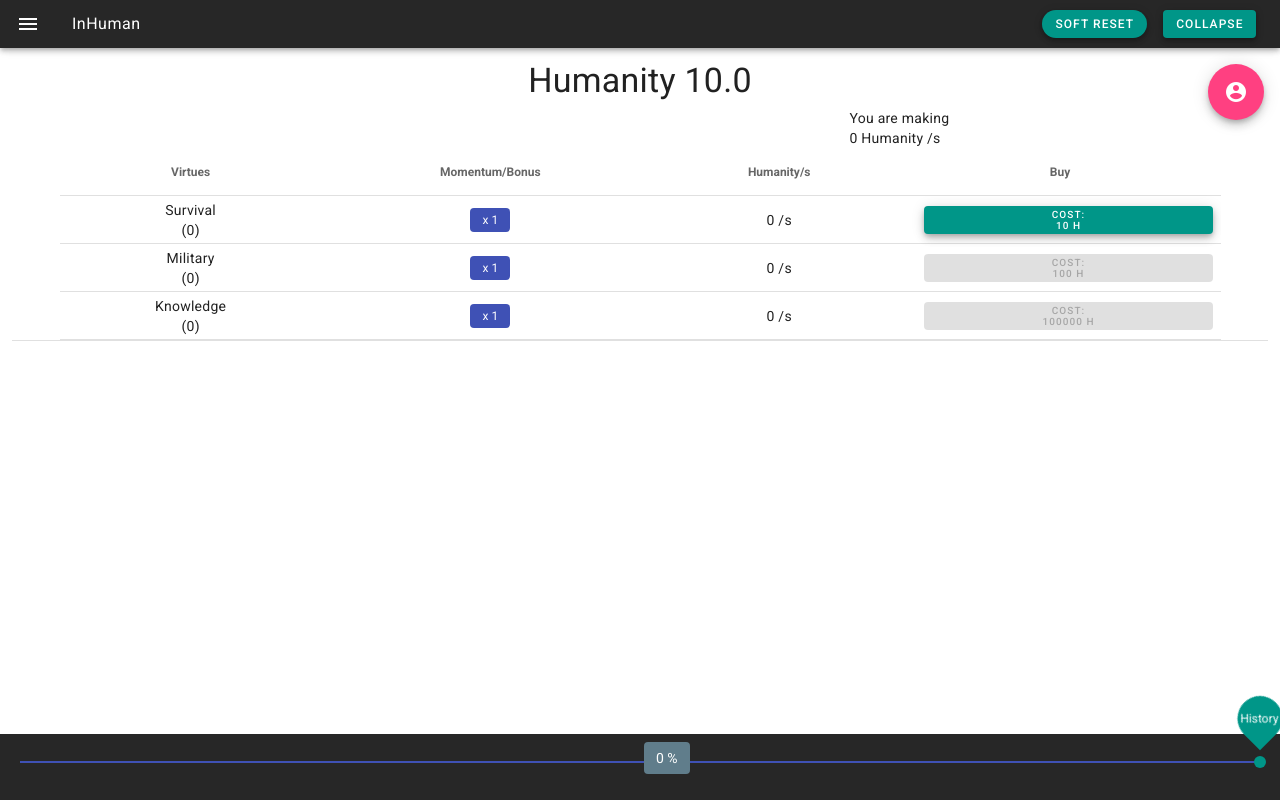
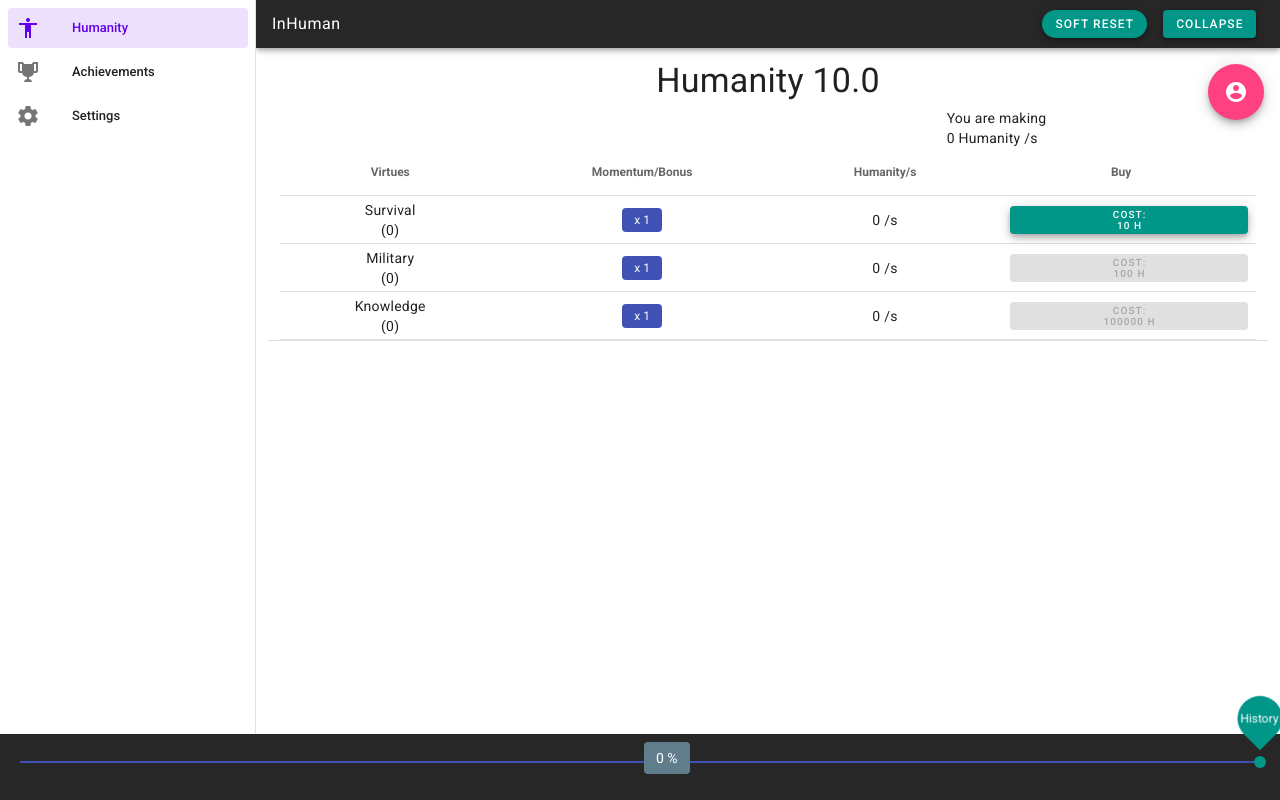
Before and after one commit to Ulises502/InHuman, a Vue app: page / in a window 1280 px wide. Built offline with nearby package versions, Linux system fonts and the light colour scheme.

Commit message:
Change navigation drawer
Better with open-on-hover

```diff
--- a/src/components/layout/Navbar.vue
+++ b/src/components/layout/Navbar.vue
@@ -1,10 +1,7 @@
 <template>
   <div>
     <v-app-bar dark dense app>
-      <v-app-bar-nav-icon @click="drawer = true"></v-app-bar-nav-icon>
-      <v-toolbar-title class="text-body-2 text-sm-body-1 d-none d-sm-block"
-        >InHuman</v-toolbar-title
-      >
+      <v-toolbar-title class="text-body-2 text-sm-body-1 d-none d-sm-block">InHuman</v-toolbar-title>
 
       <v-spacer></v-spacer>
 
@@ -30,19 +27,8 @@
       </v-btn>
     </v-app-bar>
 
-    <v-navigation-drawer v-model="drawer" fixed temporary app>
+    <v-navigation-drawer v-model="drawer" permanent app expand-on-hover>
       <v-list nav dense>
-        <div class="d-flex d-sm-none">
-          <v-list-item>
-            <v-list-item-content>
-              <v-list-item-title class="text-subtitle-1">
-                InHuman
-              </v-list-item-title>
-            </v-list-item-content>
-          </v-list-item>
-
-          <v-divider></v-divider>
-        </div>
         <v-list-item-group
           v-model="group"
           active-class="deep-purple--text text--accent-4"
```
